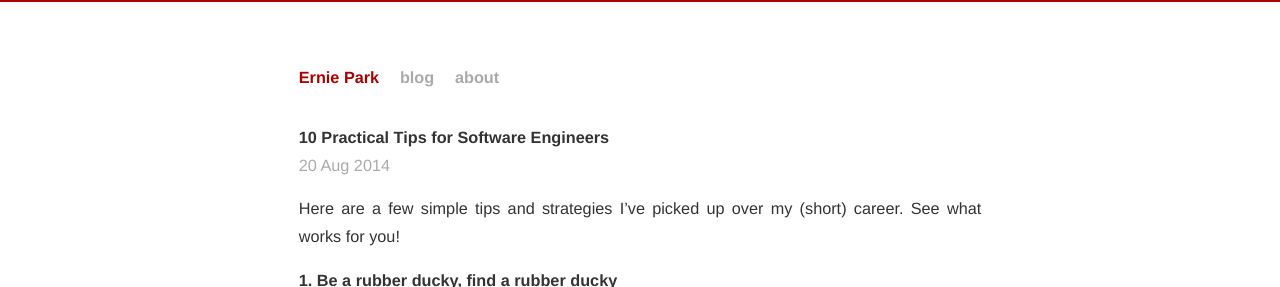
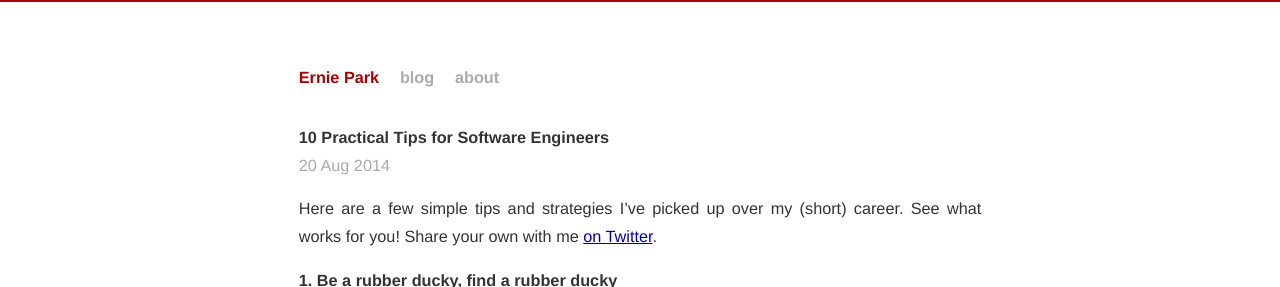
Before and after one commit to eipark/eipark.github.io, a Jekyll site: the page built from _posts/2014-08-20-10-practical-software-engineer-tips.markdown, in a window 1280 px wide and 900 px high, cut to the strip 0-287 px from the top of the window. Built offline with Jekyll 4.4.1, drawn with Linux system fonts in a browser that asks for light colours; Markdown is read by kramdown in place of the engine named in the settings.

Commit message:
twitter cta

```diff
--- a/_posts/2014-08-20-10-practical-software-engineer-tips.markdown
+++ b/_posts/2014-08-20-10-practical-software-engineer-tips.markdown
@@ -4,7 +4,7 @@ title:  "10 Practical Tips for Software Engineers"
 categories: software
 ---
 
-Here are a few simple tips and strategies I've picked up over my (short) career. See what works for you!
+Here are a few simple tips and strategies I've picked up over my (short) career. See what works for you! Share your own with me [on Twitter](http://twitter.com/eipark).
 
 ## 1. Be a rubber ducky, find a rubber ducky
 Have you ever talked to someone about a problem then realized the solution as you were describing it? This happens all the time. Talking out loud often gives your mind clarity and organization around a problem. In scenarios like this, the person you are talking to is considered a [rubber ducky](http://en.wikipedia.org/wiki/Rubber_duck_debugging). Everyone on your team should be open to being a rubber ducky and talking to one. Sometimes, if you're lucky, the rubber duckies will even offer good suggestions.
```
